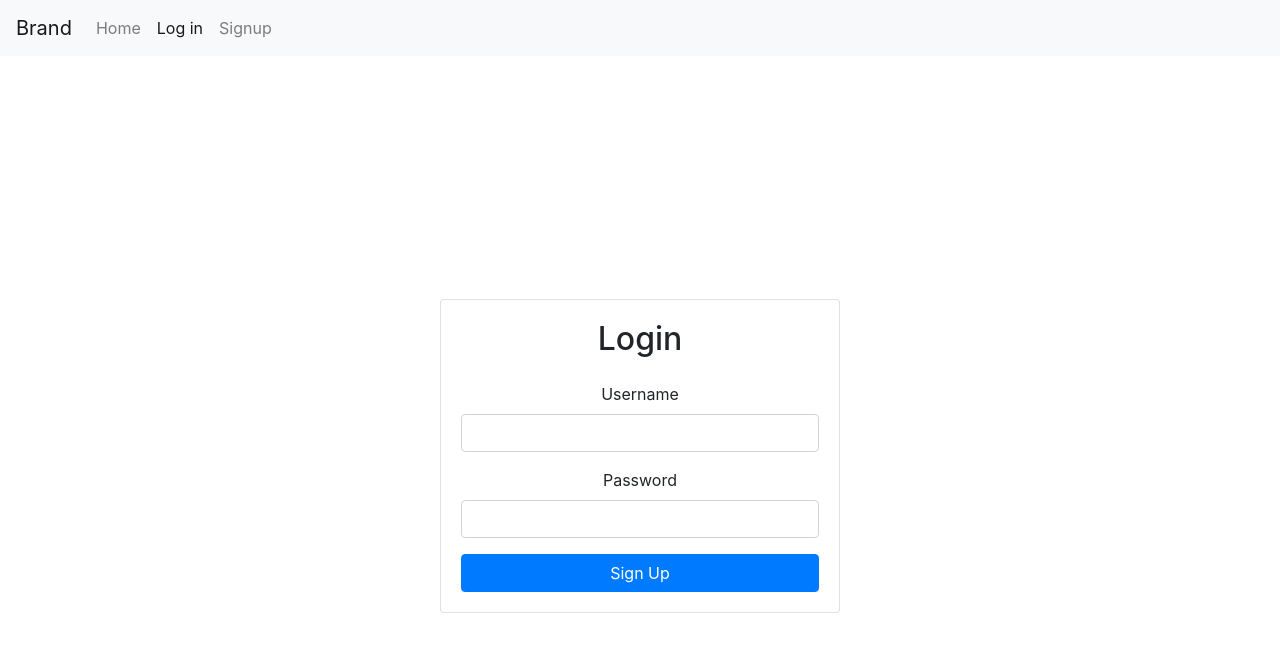
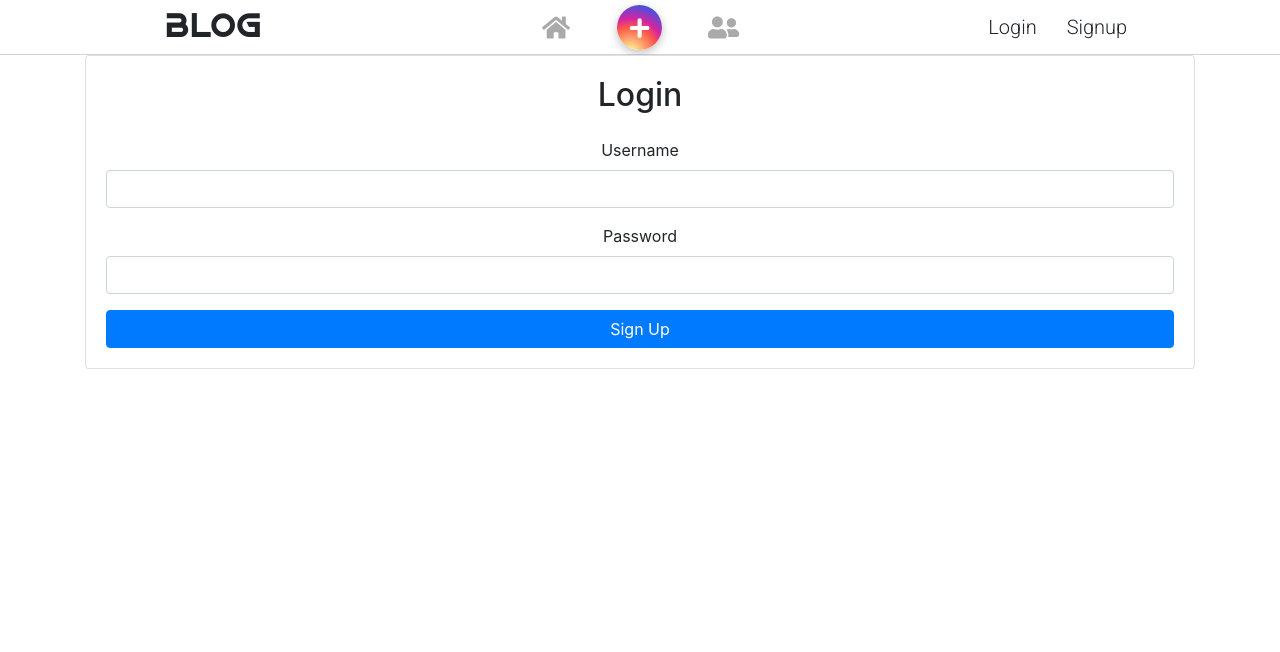
Before and after one commit to bbugday/articles-frontend, a React (Create React App) app: page /login in a window 1280 px wide. Shown: the top 652 px of the page. Built offline with nearby package versions, Linux system fonts and the light colour scheme.

Commit message:
navigation bar

```diff
--- a/package.json
+++ b/package.json
@@ -3,10 +3,14 @@
   "version": "0.1.0",
   "private": true,
   "dependencies": {
+    "@fortawesome/fontawesome-svg-core": "^1.2.34",
+    "@fortawesome/free-solid-svg-icons": "^5.15.2",
+    "@fortawesome/react-fontawesome": "^0.1.14",
     "@testing-library/jest-dom": "^5.11.4",
     "@testing-library/react": "^11.1.0",
     "@testing-library/user-event": "^12.1.10",
     "bootstrap": "^4.6.0",
+    "node-sass": "^4.14.1",
     "react": "^17.0.1",
     "react-bootstrap": "^1.4.3",
     "react-dom": "^17.0.1",
--- a/src/App.js
+++ b/src/App.js
@@ -1,6 +1,6 @@
 import './App.css';
 import React from 'react';
-import Navbar from './components/Navbar';
+import Navbar from './components/navbar/Navbar';
 import { BrowserRouter as Router, Switch, Route} from "react-router-dom";
 import Login from './components/Login';
 import Signup from './components/Signup';
@@ -14,15 +14,13 @@ export default function App() {
     <AuthProvider>
       <Router>
         <Navbar/>
-        <Container className="d-flex align-items-center justify-content-center" style={{minHeight:"100vh"}}>
-          <div className="w-100" style={{maxWidth:"400px"}}>
+        <Container>
             <div className="App">
               <Route exact path="/" component = {Home}/>
               <Route path="/login" component = {Login}/>
               <Route path="/signup" component = {Signup}/>
               <Route path="/create" component = {Create}/>
             </div>
-          </div>
         </Container>
       </Router>
     </AuthProvider>
--- a/src/components/Home.js
+++ b/src/components/Home.js
@@ -1,9 +1,25 @@
-import React, {useContext} from "react";
+import React, {useContext, useState, useEffect} from "react";
 import {AuthContext} from '../contexts/AuthContext';
+
+async function getArticles() {
+  const response = await fetch('http://localhost:8080/articles/');
+  const data = await response.json();
+  return data;
+};
 
 function Home(props){
   const {currentUser} = useContext(AuthContext);
-  return <div className="Home">Home {currentUser && currentUser.username}</div>
+  const [articles, setArticles] = useState([]);
+
+  useEffect(() => {
+    getArticles()
+     .then(articles => {
+       console.log(articles);
+       setArticles(articles);
+     })
+  }, []);
+
+  return (articles ? <ul>{articles.map((article, index) => { return <li key={index}>{article.title}</li>})}</ul> : <div className="Home">Home</div>)
 }
 
 export default Home;
--- a/src/components/Navbar.js
+++ /dev/null
@@ -1,59 +0,0 @@
-import React, {useContext} from 'react';
-import {NavLink} from 'react-router-dom';
-import {AuthContext} from '../contexts/AuthContext';
-import Cookies from 'universal-cookie';
-import { Button } from 'react-bootstrap';
-//<a class="nav-link" href="/">Home</a>
-
-function Navbar(props){
-
-  const {currentUser, setCurrentUser} = useContext(AuthContext);
-  const cookies = new Cookies();
-
-  function logout() {
-    cookies.remove('jwt');
-    setCurrentUser();
-  };
-
-  return (
-    <nav class="navbar navbar-expand-lg navbar-light bg-light">
-      <NavLink className="navbar-brand" to="/" exact={true}>Brand</NavLink>
-      <button class="navbar-toggler" type="button" data-toggle="collapse" data-target="#navbarTogglerDemo02" aria-controls="navbarTogglerDemo02" aria-expanded="false" aria-label="Toggle navigation">
-        <span class="navbar-toggler-icon"></span>
-      </button>
-      {currentUser ?
-        <div class="collapse navbar-collapse" id="navbarTogglerDemo02">
-          <ul class="navbar-nav mr-auto mt-2 mt-lg-0">
-            <li class="nav-item">
-              <NavLink className="nav-link" to="/" exact={true}>Home</NavLink>
-            </li>
-            <li class="nav-item">
-              <NavLink className="nav-link" to="/">{currentUser.username}</NavLink>
-            </li>
-            <li class="nav-item">
-              <NavLink className="nav-link" to="/create">New Post</NavLink>
-            </li>
-            <li class="nav-item">
-              <Button onClick={logout} variant="outline-danger">Log out</Button>
-            </li>
-          </ul>
-        </div>
-        :
-        <div class="collapse navbar-collapse" id="navbarTogglerDemo02">
-          <ul class="navbar-nav mr-auto mt-2 mt-lg-0">
-            <li class="nav-item">
-              <NavLink className="nav-link" to="/" exact={true}>Home</NavLink>
-            </li>
-            <li class="nav-item">
-              <NavLink className="nav-link" to="/login">Log in</NavLink>
-            </li>
-            <li class="nav-item">
-              <NavLink className="nav-link" to="/signup">Signup</NavLink>
-            </li>
-          </ul>
-        </div>
-      }
-    </nav>
-  )
-}
-export default Navbar;
--- /dev/null
+++ b/src/components/navbar/Navbar.js
@@ -0,0 +1,42 @@
+import React, {useContext} from 'react';
+import {AuthContext} from '../../contexts/AuthContext';
+import Cookies from 'universal-cookie';
+import './Navbar.scss';
+import {FontAwesomeIcon} from '@fortawesome/react-fontawesome'
+import {faPlus, faHome, faUserFriends} from '@fortawesome/free-solid-svg-icons'
+import {useHistory} from "react-router-dom";
+
+function Navbar(props){
+
+  const {currentUser, setCurrentUser} = useContext(AuthContext);
+  const cookies = new Cookies();
+  const history = useHistory();
+
+  function logout() {
+    cookies.remove('jwt');
+    setCurrentUser();
+  };
+
+  return (
+    <nav className="Navbar">
+      <div className="brand">BLOG</div>
+      <div className="center">
+        <FontAwesomeIcon onClick={()=>{history.push('/')}} className="home-icon navbar-icons" icon={faHome}/>
+        <div className="add-icon"><FontAwesomeIcon className="plus" icon={faPlus}/></div>
+        <FontAwesomeIcon className="members-icon navbar-icons" icon={faUserFriends}/>
+      </div>
+      {currentUser ?
+      <div className="authentication">
+        <div className="username">{currentUser.username}</div>
+        <div className="logout" onClick={logout}>Log Out</div>
+      </div>
+      :
+      <div className="authentication">
+        <div className="login-button" onClick={()=>{history.push('/login')}}>Login</div>
+        <div className="signup-button" onClick={()=>{history.push('/signup')}}>Signup</div>
+      </div>
+      }
+    </nav>
+  )
+}
+export default Navbar;
--- /dev/null
+++ b/src/components/navbar/Navbar.scss
@@ -0,0 +1,89 @@
+@import url('https://fonts.googleapis.com/css2?family=Roboto:wght@300&display=swap');
+
+@font-face{
+  font-family: 'AquireBold';
+  src: local('AquireBold'), url(../../assets/fonts/AquireBold.otf) format('opentype');
+}
+
+.Navbar{
+  position: sticky;
+  top: 0;
+  display: grid;
+  grid-template-columns: 1fr 1fr 1fr;
+  justify-items: center;
+  align-items: center;
+  background-color: white;
+  height: 55px;
+  border-bottom: lightgray 1px solid;
+
+  .brand{
+    font-family:'AquireBold';
+    margin: 0;
+    font-size: 36px;
+  }
+
+  .center{
+    display:grid;
+    grid-template-columns: 1fr 1fr 1fr;
+    align-items: center;
+    justify-items: center;
+
+    .add-icon{
+      display:inline-block;
+      border-radius: 50%;
+      height:45px;
+      width:45px;
+      text-align:center;
+      background: radial-gradient(circle at 30% 107%, #fdf497 0%, #fdf497 5%, #fd5949 45%,#d6249f 60%,#285AEB 90%);
+      box-shadow: 0px 3px 10px rgba(0,0,0,.25);
+
+      .plus{
+        color:white;
+        font-size:22px;
+        margin-top:12.5px;
+      }
+    }
+
+    .add-icon:hover{
+      cursor: pointer;
+    }
+
+    .navbar-icons{
+      color: #aaaaaa;
+      font-size: 25px;
+    }
+
+    .home-icon{
+      margin-right: 35px;
+    }
+
+    .navbar-icons:hover{
+      color: grey;
+      cursor: pointer;
+    }
+
+    .members-icon{
+      margin-left: 35px;
+    }
+  }
+
+  .authentication{
+    font-family: 'Roboto', sans-serif;
+    display:grid;
+    grid-template-columns: 1fr 1fr;
+    font-size: 20px;
+    .login-button{
+      margin-right: 30px;
+    }
+    .login-button:hover,.signup-button:hover,.username:hover,.logout:hover{
+      cursor: pointer;
+    }
+
+    .username{
+      margin-right: 30px;
+    }
+  }
+
+
+
+}
--- a/src/contexts/AuthContext.js
+++ b/src/contexts/AuthContext.js
@@ -23,7 +23,7 @@ async function checkToken(){
   return null;
 };
 
-const AuthProvider = (props) => {
+function AuthProvider(props){
 
   const [currentUser, setCurrentUser] = useState();
   useEffect(() => {
--- a/src/index.css
+++ b/src/index.css
@@ -1,5 +1,7 @@
+@import-normalize;
+
 body {
-  margin: 0;
+  box-sizing: border-box;
   font-family: -apple-system, BlinkMacSystemFont, 'Segoe UI', 'Roboto', 'Oxygen',
     'Ubuntu', 'Cantarell', 'Fira Sans', 'Droid Sans', 'Helvetica Neue',
     sans-serif;
```
Also changed, not shown: src/assets/fonts/AquireBold.otf (added), 1 other file (tests, documents, lock files or other folders).
